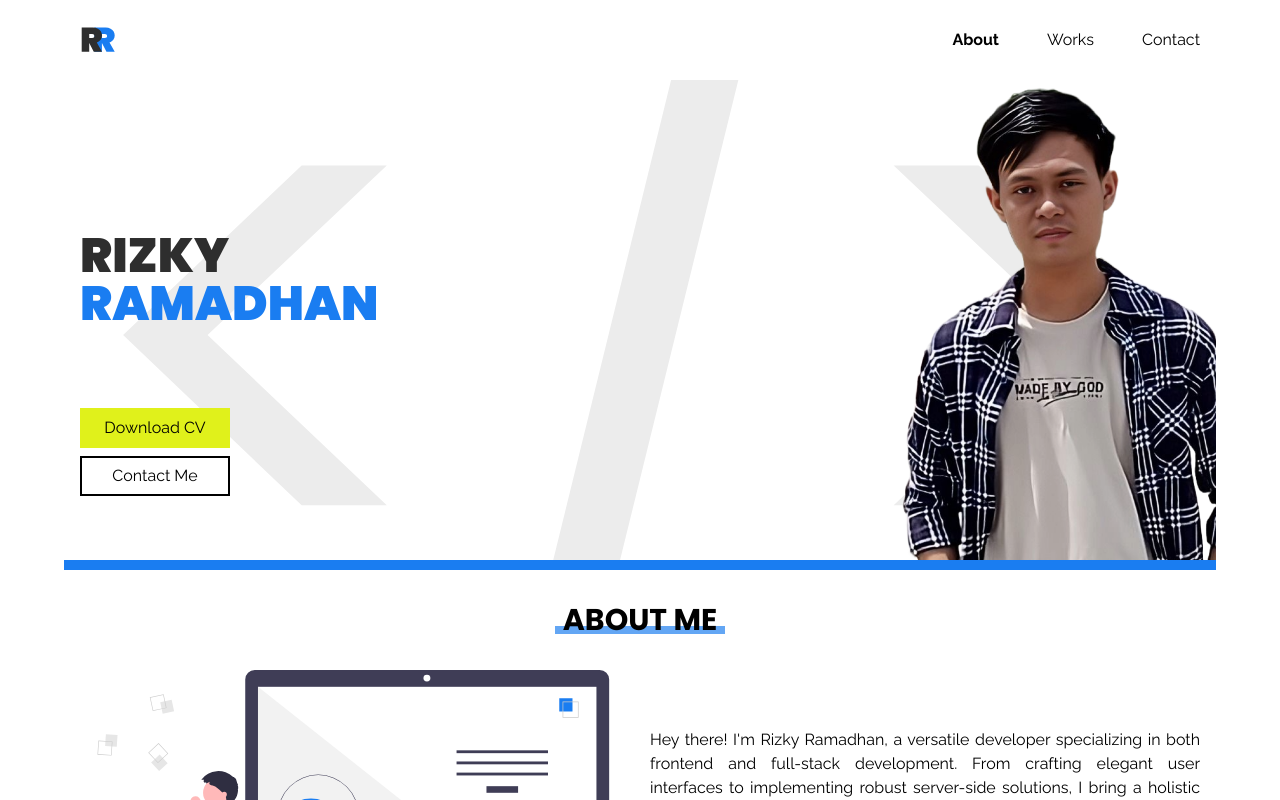
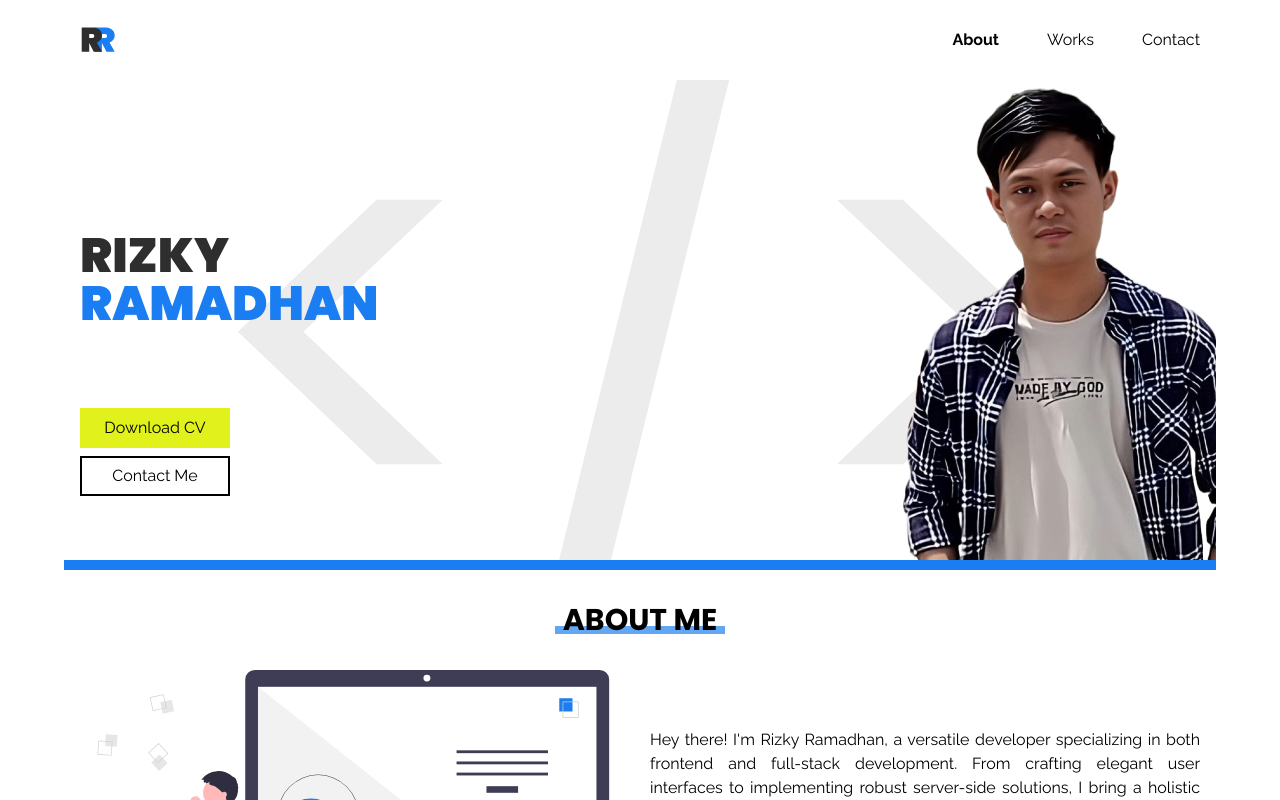
Before and after one commit to rizkyr99/portfolio, a React (Vite) app: page / in a window 1280 px wide. Shown: the top 800 px of the page. Built offline with nearby package versions, Linux system fonts and the light colour scheme.

Commit message:
feat(hero): change background size on big screen

```diff
--- a/src/components/Hero.tsx
+++ b/src/components/Hero.tsx
@@ -2,7 +2,7 @@ import heroImg from '../assets/hero-img.png';
 
 const Hero = () => {
   return (
-    <div className='md:flex justify-between items-end bg-[url("/bg-hero.svg")] bg-[percentage:90%] bg-no-repeat bg-center mb-8 lg:border-b-[10px] border-primary'>
+    <div className='md:flex justify-between items-end bg-[url("/bg-hero.svg")] bg-[percentage:90%] lg:bg-[percentage:70%] bg-no-repeat bg-center mb-8 lg:border-b-[10px] border-primary'>
       <div className='flex flex-col items-center md:items-start py-16 md:pl-4'>
         <h1 className='text-4xl sm:text-5xl font-black text-center md:text-left text-[#2E2E2E]'>
           RIZKY
```
